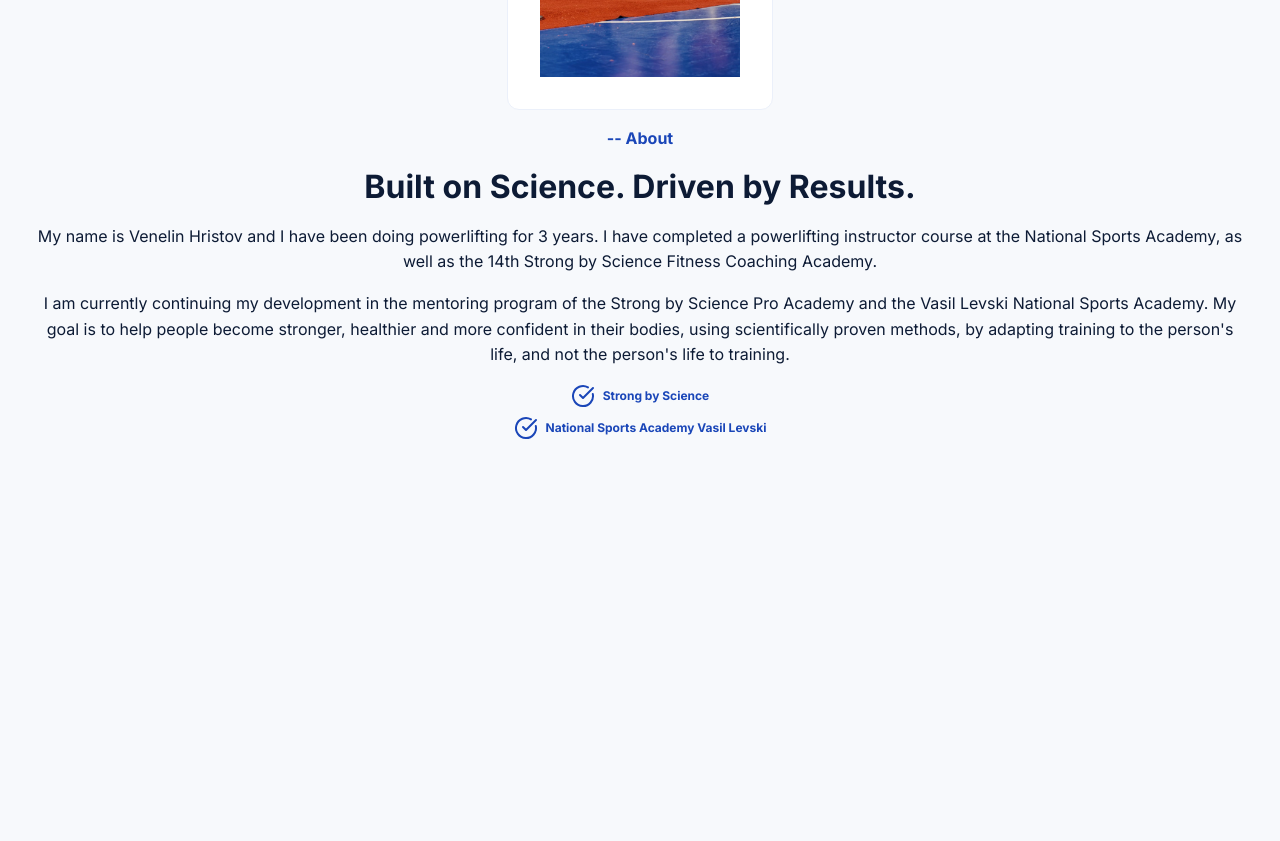
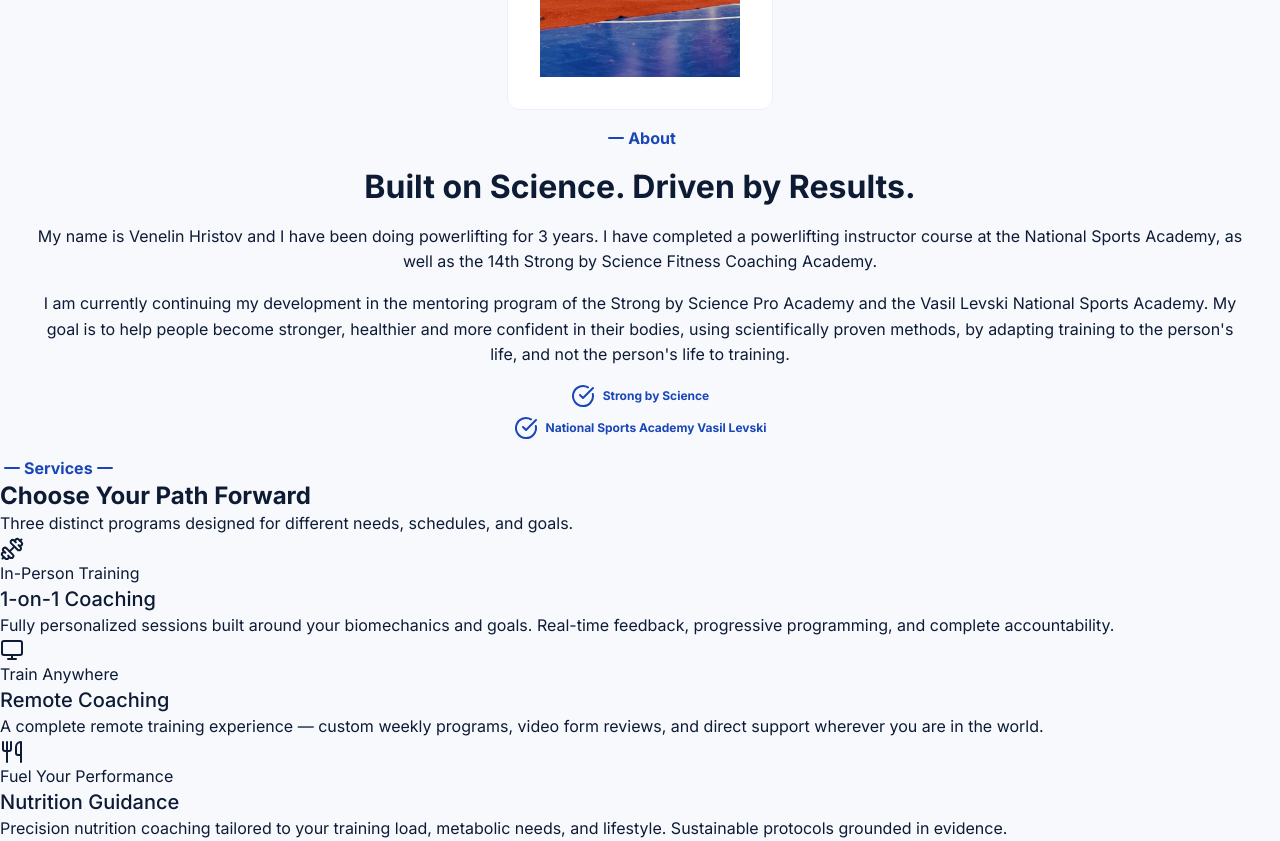
Before and after one commit to George-frontend/trainer-portfolio, a React (Vite) app in the folder trainer-portfolio-2026/: page / in a window 1280 px wide. Shown: the part 840-1681 px from the top of the page. Before the commit the page ends 1296 px from the top, so only its background shows below. Built offline with nearby package versions, Linux system fonts and the light colour scheme.

Commit message:
feat: complete About section, Services structure, and program pages
- Finalize About section layout and styling
- Build HTML structure for Services section
- Add OneOnOneCoaching, RemoteCoaching, and NutritionGuidance
  pages (structure only, not yet styled/routed)

```diff
--- a/trainer-portfolio-2026/src/components/About.jsx
+++ b/trainer-portfolio-2026/src/components/About.jsx
@@ -1,6 +1,6 @@
 import "../styles/about.css";
 import photo from "../assets/images/photo.jpg";
-import { CheckCircle } from "lucide-react";
+import { CheckCircle, Minus  } from "lucide-react";
 
 const About = () => {
   return (
@@ -10,10 +10,10 @@ const About = () => {
         <img src={photo} alt="Venelin Hristov, certified fitness coach" width="200" height="350" />
       </div>
 
-      <div className="desktop-wrapper">
+      <div className="desktop-about">
 
-        <div className="mobile-wrapper">
-          <span className="primary-span">-- About</span>
+        <div className="mobile-about">
+          <span className="primary-span"><Minus  /> About</span>
 
           <h2 className="about-h2">Built on Science. Driven by Results.</h2>
 
--- a/trainer-portfolio-2026/src/components/Services.jsx
+++ b/trainer-portfolio-2026/src/components/Services.jsx
@@ -1,7 +1,72 @@
+import "../styles/services.css";
+import { Minus, Dumbbell, Monitor, Utensils  } from "lucide-react";
+
 const Services = () => {
+
   return (
     <section id="services" className="services">
+      <div className="desktop-services">
 
+        <div className="mobile-services">
+          <span className="primary-span"><Minus  /> Services <Minus  /></span>
+
+          <h2 className="services-h2">Choose Your Path Forward</h2>
+
+          <p>Three distinct programs designed for different needs, schedules, and goals.</p>
+
+        </div>
+
+        <div className="cards-services">
+
+          <arctile className="card">
+
+            <i className="icon"><Dumbbell /></i>
+
+            <span className="card-span">In-Person Training</span>
+
+            <h3 className="card-title">1-on-1 Coaching</h3>
+
+            <p className="card-p">
+              Fully personalized sessions built around your biomechanics and goals. Real-time feedback,
+              progressive programming, and complete accountability.
+            </p>
+
+            <a href=""></a>
+          </arctile>
+
+          <arctile className="card">
+
+            <i className="icon"><Monitor /></i>
+
+            <span className="card-span">Train Anywhere</span>
+
+            <h3 className="card-title">Remote Coaching</h3>
+
+            <p className="card-p">
+              A complete remote training experience — custom weekly programs,
+              video form reviews, and direct support wherever you are in the world.
+            </p>
+
+            <a href=""></a>
+          </arctile>
+
+          <arctile className="card">
+
+            <i className="icon"><Utensils /></i>
+
+            <span className="card-span">Fuel Your Performance</span>
+
+            <h3 className="card-title">Nutrition Guidance</h3>
+
+            <p className="card-p">
+              Precision nutrition coaching tailored to your training load,
+              metabolic needs, and lifestyle. Sustainable protocols grounded in evidence.
+            </p>
+
+            <a href=""></a>
+          </arctile>
+        </div>
+      </div>
     </section>
   )
 }
--- a/trainer-portfolio-2026/src/styles/about.css
+++ b/trainer-portfolio-2026/src/styles/about.css
@@ -14,7 +14,7 @@
     background-color: var(--primary-foreground);
 }
 
-.mobile-wrapper {
+.mobile-about {
     display: flex;
     flex-direction: column;
     justify-content: center;
@@ -25,6 +25,8 @@
 }
 
 .primary-span {
+    display: flex;
+    flex-direction: row;
     color: var(--primary);
     font-weight: var(--font-weight-bold);
 }
```
Also changed, not shown: trainer-portfolio-2026/src/pages/NutritionGuidance.jsx (added), trainer-portfolio-2026/src/pages/OneOnOneCoaching.jsx (added), trainer-portfolio-2026/src/pages/RemoteCoaching.jsx (added), trainer-portfolio-2026/src/styles/services.css (added).
